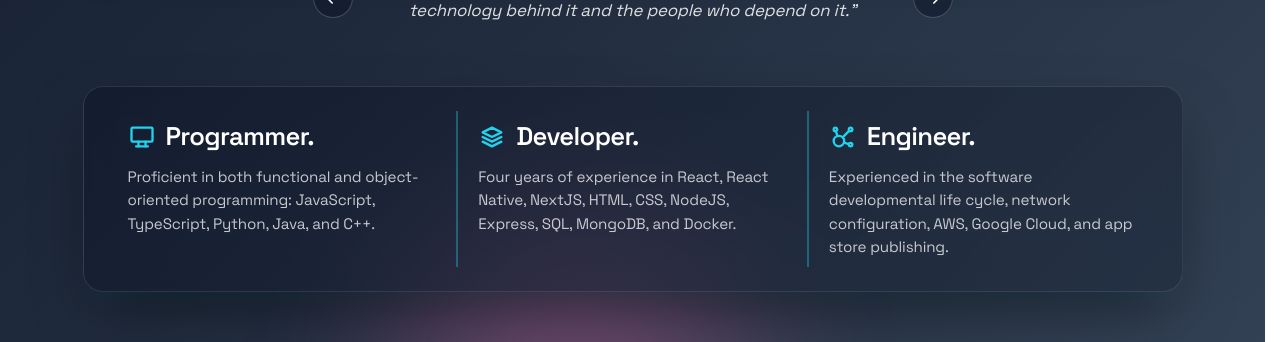
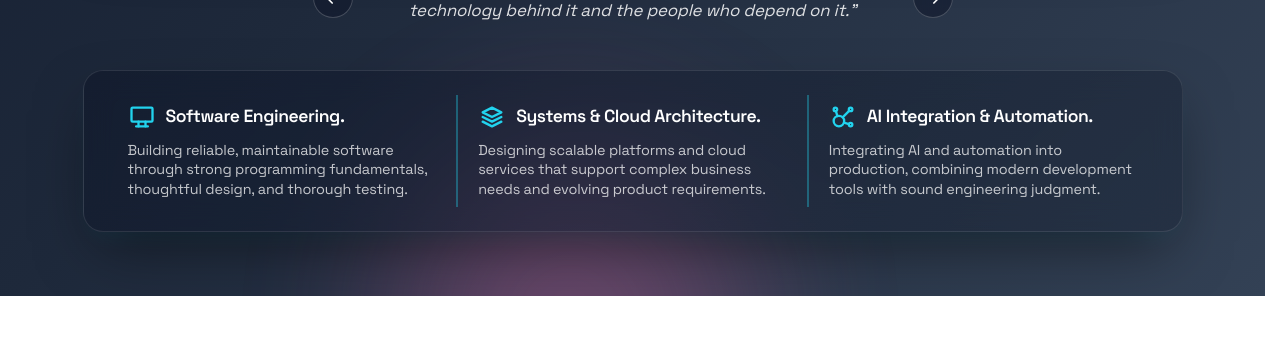
Before and after one commit to sujithvarughese/portfolio-2026-next, a Next.js app: page / in a window 1280 px wide. Shown: the part 943-1285 px from the top of the page. After the commit the page ends 1239 px from the top, so only its background shows below. Built offline with nearby package versions, Linux system fonts and the light colour scheme.

Commit message:
update descriptions

```diff
--- a/src/components/Hero.tsx
+++ b/src/components/Hero.tsx
@@ -431,7 +431,7 @@ const Hero: React.FC<HeroProps> = ({ form, handleSubmit, openDrawer }) => {
             initial={{ opacity: 0, y: 20 }}
             animate={{ opacity: 1, y: 0 }}
             transition={{ duration: 0.6, delay: 0.4 }}
-            style={{ width: '100%', maxWidth: '1100px', marginTop: '1rem' }}
+            style={{ width: '100%', maxWidth: '1100px' }}
           >
             <Box
               style={{
@@ -455,17 +455,17 @@ const Hero: React.FC<HeroProps> = ({ form, handleSubmit, openDrawer }) => {
                 {[
                   {
                     Icon: IconDeviceDesktop,
-                    title: 'Programmer.',
+                    title: 'Software Engineering.',
                     desc: softwareSkills,
                   },
                   {
                     Icon: IconStack2,
-                    title: 'Developer.',
+                    title: 'Systems & Cloud Architecture.',
                     desc: fullStackSkills,
                   },
                   {
                     Icon: IconAffiliate,
-                    title: 'Engineer.',
+                    title: 'AI Integration & Automation.',
                     desc: deploymentSkills,
                   },
                 ].map(({ Icon, title, desc }, i) => (
@@ -484,8 +484,8 @@ const Hero: React.FC<HeroProps> = ({ form, handleSubmit, openDrawer }) => {
                         order={3}
                         style={{
                           color: 'white',
-                          fontSize: 'clamp(1.25rem, 2vw, 1.6rem)',
-                          fontWeight: 700,
+                          fontSize: '1.1rem',
+                          fontWeight: 800,
                           margin: 0,
                         }}
                       >
@@ -495,8 +495,8 @@ const Hero: React.FC<HeroProps> = ({ form, handleSubmit, openDrawer }) => {
                     <p
                       style={{
                         color: 'rgba(255,255,255,0.75)',
-                        fontSize: '0.95rem',
-                        lineHeight: 1.55,
+                        fontSize: '.9rem',
+                        lineHeight: 1.35,
                         margin: 0,
                       }}
                     >
--- a/src/data/data.ts
+++ b/src/data/data.ts
@@ -1,17 +1,9 @@
 export const fullName = "Sujith Varughese"
 export const bio = "Full Stack Engineer"
 
-export const softwareSkills = "Proficient in both functional and object-oriented programming: JavaScript, TypeScript, Python, Java, and C++."
-export const fullStackSkills = "Four years of experience in React, React Native, NextJS, HTML, CSS, NodeJS, Express, SQL, MongoDB, and Docker."
-export const deploymentSkills = "Experienced in the software developmental life cycle, network configuration, AWS, Google Cloud, and app store publishing."
-
-export const skills = ['JavaScript', 'Python', 'Java', 'OpenAI', 'React', 'React Native', 'Expo', 'NodeJS', 'Amazon Web Services', 'Google Cloud', 'Firebase', 'Google Analytics', 'API Integration', 'Data Structures', 'HTML', 'CSS', 'MongoDB', 'SQL', 'Material UI', 'Bootstrap', 'Tailwind CSS', 'Network Configuration', 'Git', 'App Deployment']
-
-export const aboutMeUpdated = "Hi, I'm Sujith! I am an engineer with a passion for turning ideas into intuitive, functional software. From coding dynamic applications, managing server side logic, and designing efficient database systems, my goal is to bridge the gap between complex technology and the people who rely on it through scalable code and clear communication.\n\nWhether it's debugging stubborn software issues, tackling complex projects, or collaborating with teams, I strive to bring a commitment to growth and a hardworking and solution-focused mindset to every task.\n\nI'm always excited about opportunities that allow me to grow, innovate, and contribute to meaningful projects. Let's build something great together!"
-
-
-export const projectTestingMessage = "App currently in testing. Full source code is available. Contact me for access to test version."
-export const mobileWarning = "Note: Please be warned this app was designed for mobile. I created this web simulator to get a basic idea of the app navigation. Your browser window size will need to be adjusted accordingly. Links, icons, and pictures may not render in your web browser."
+export const softwareSkills = "Building reliable, maintainable software through strong programming fundamentals, thoughtful design, and thorough testing."
+export const fullStackSkills = "Designing scalable platforms and cloud services that support complex business needs and evolving product requirements."
+export const deploymentSkills = "Integrating AI and automation into production, combining modern development tools with sound engineering judgment."
 
 export const emailAddress = "sujith.varug@gmail.com"
 
```
